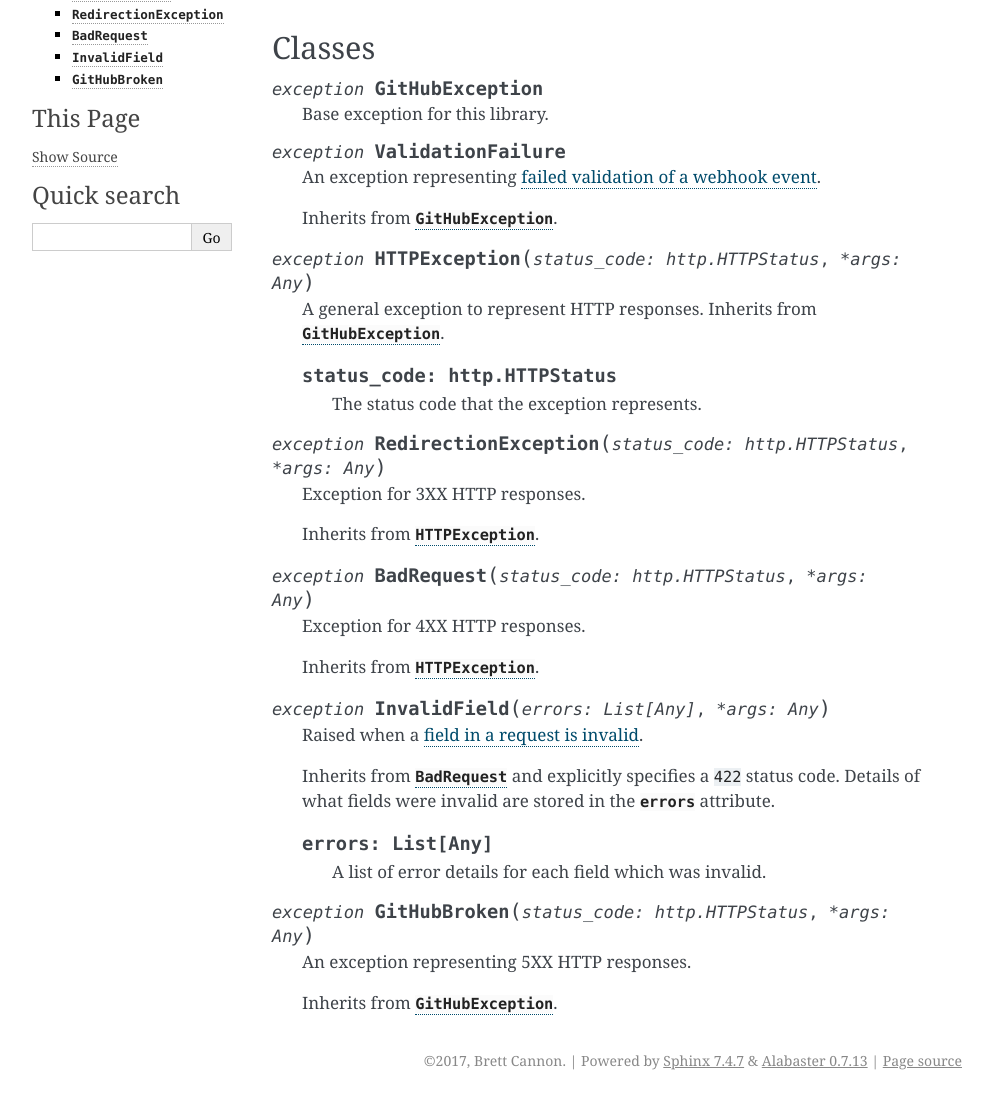
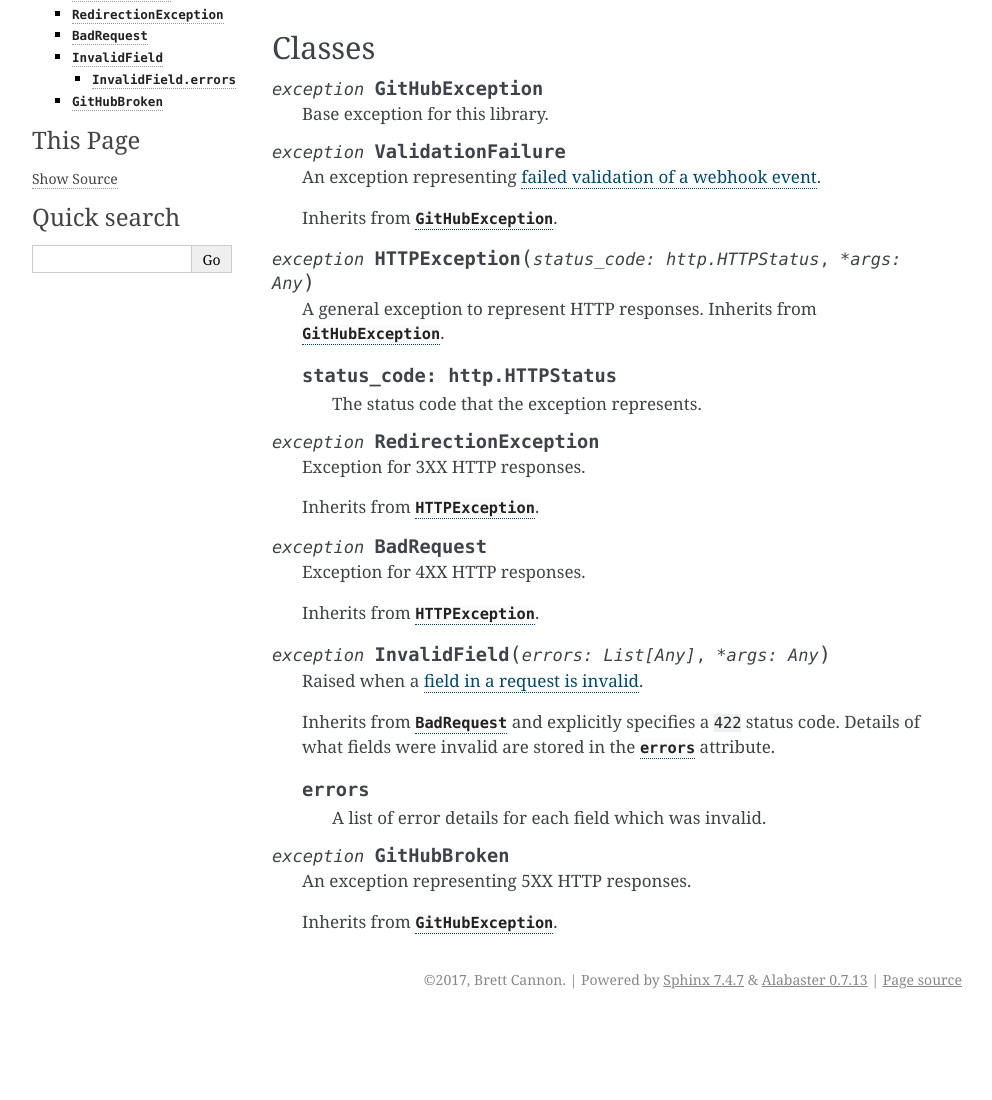
Before and after one commit to gidgethub/gidgethub, a Sphinx documentation site: the page built from docs/__init__.rst, in a window 1280 px wide, cut to the strip 200-1300 px from the top of the page. Shown: the whole strip, without its empty margins (148-1140 px from the left). Built offline with Sphinx 7.4.7, drawn with Linux system fonts in a browser that asks for light colours; after the commit the page ends 1219 px from its top, so only the background shows below that.

Commit message:
Fix a bad reference

```diff
--- a/docs/__init__.rst
+++ b/docs/__init__.rst
@@ -30,14 +30,14 @@ Classes
       The status code that the exception represents.
 
 
-.. exception:: RedirectionException(status_code: http.HTTPStatus, *args: Any)
+.. exception:: RedirectionException
 
    Exception for 3XX HTTP responses.
 
    Inherits from :exc:`HTTPException`.
 
 
-.. exception:: BadRequest(status_code: http.HTTPStatus, *args: Any)
+.. exception:: BadRequest
 
    Exception for 4XX HTTP responses.
 
@@ -53,12 +53,12 @@ Classes
    code. Details of what fields were invalid are stored in the :attr:`errors`
    attribute.
 
-   .. attribute:: errors: List[Any]
+   .. attribute:: errors
 
       A list of error details for each field which was invalid.
 
 
-.. exception:: GitHubBroken(status_code: http.HTTPStatus, *args: Any)
+.. exception:: GitHubBroken
 
    An exception representing 5XX HTTP responses.
 
```
